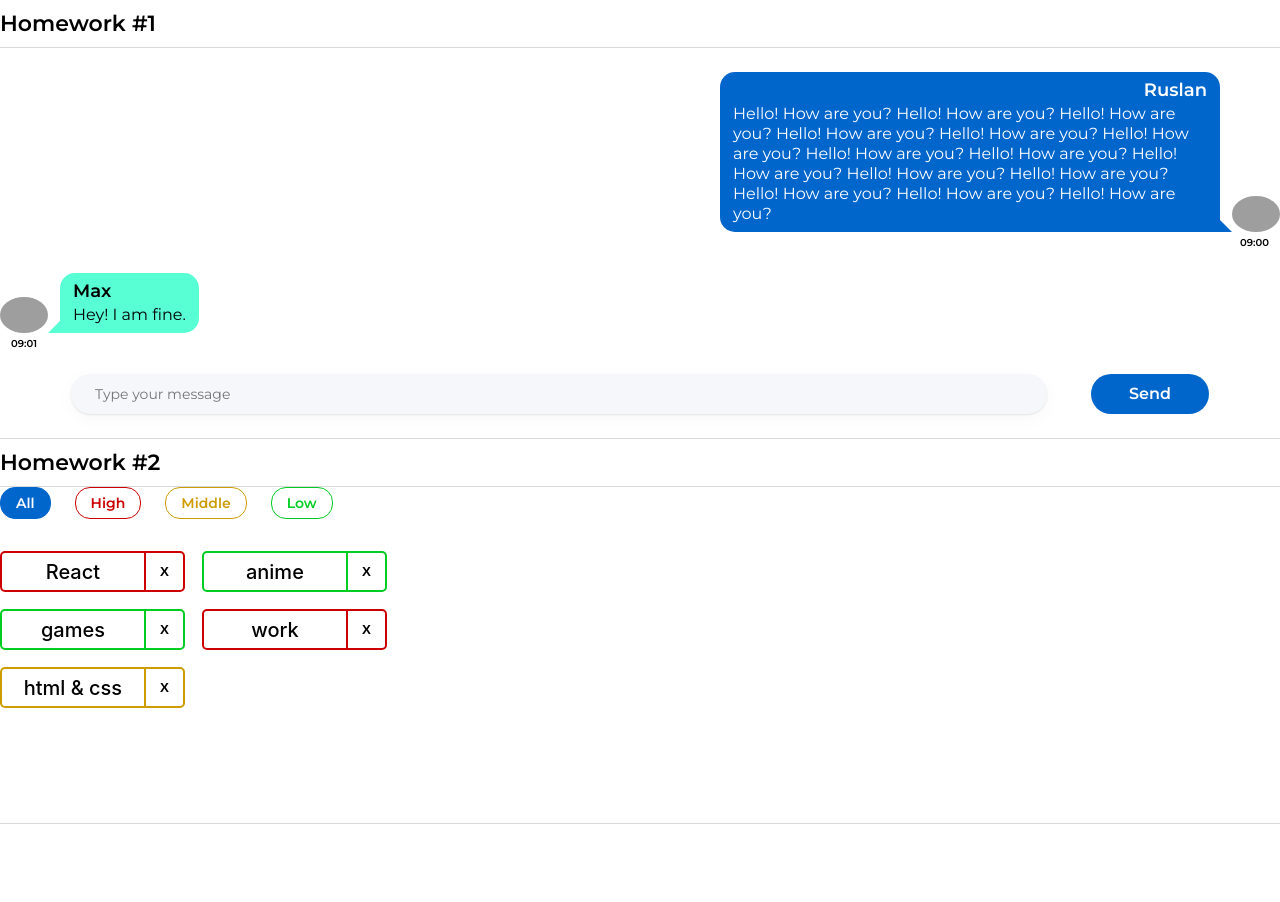
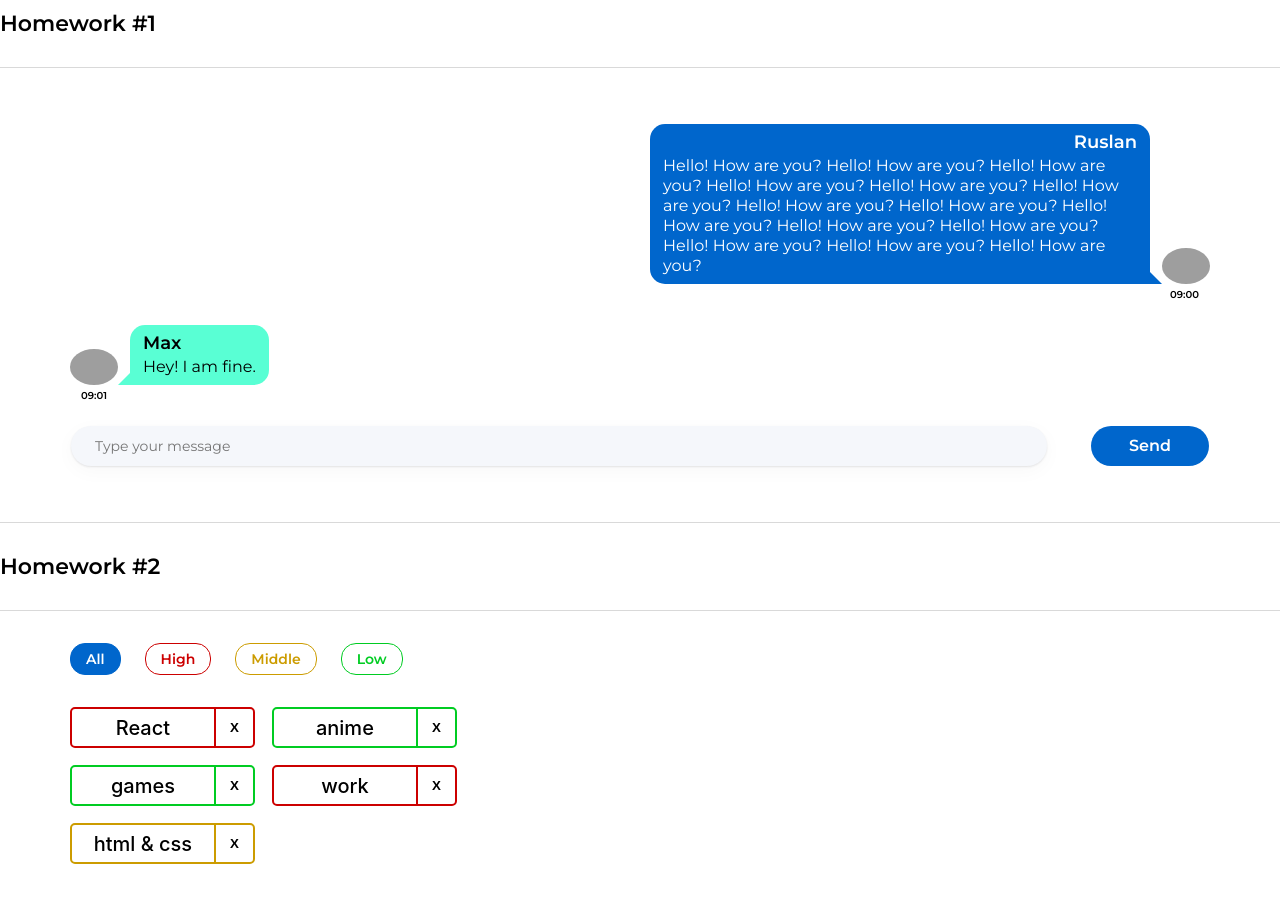
Before and after one commit to rzalyaev/hws2, a React (Create React App) app: page / in a window 1280 px wide. Shown: the top 902 px of the page. Before the commit the page ends 824 px from the top, so only its background shows below. Built offline with nearby package versions, Linux system fonts and the light colour scheme; grey boxes are pictures that could not be loaded.

Commit message:
Add margin and padding

```diff
--- a/src/s1-main/App.module.css
+++ b/src/s1-main/App.module.css
@@ -3,6 +3,8 @@
 }
 
 .hw {
+    margin: 30px 0;
+    padding: 32px 70px;
     border-top: 1px solid #D9D9D9;
     border-bottom: 1px solid #D9D9D9;
 }
```
